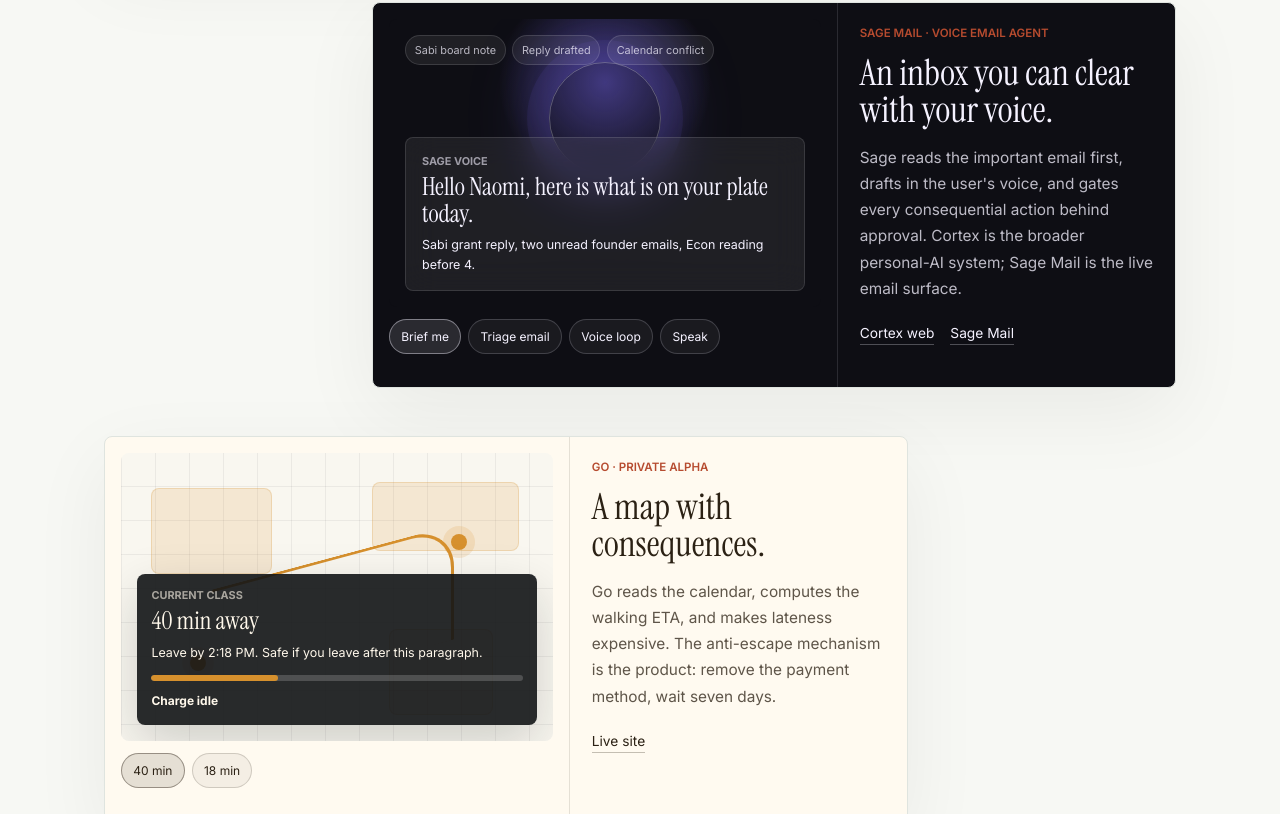
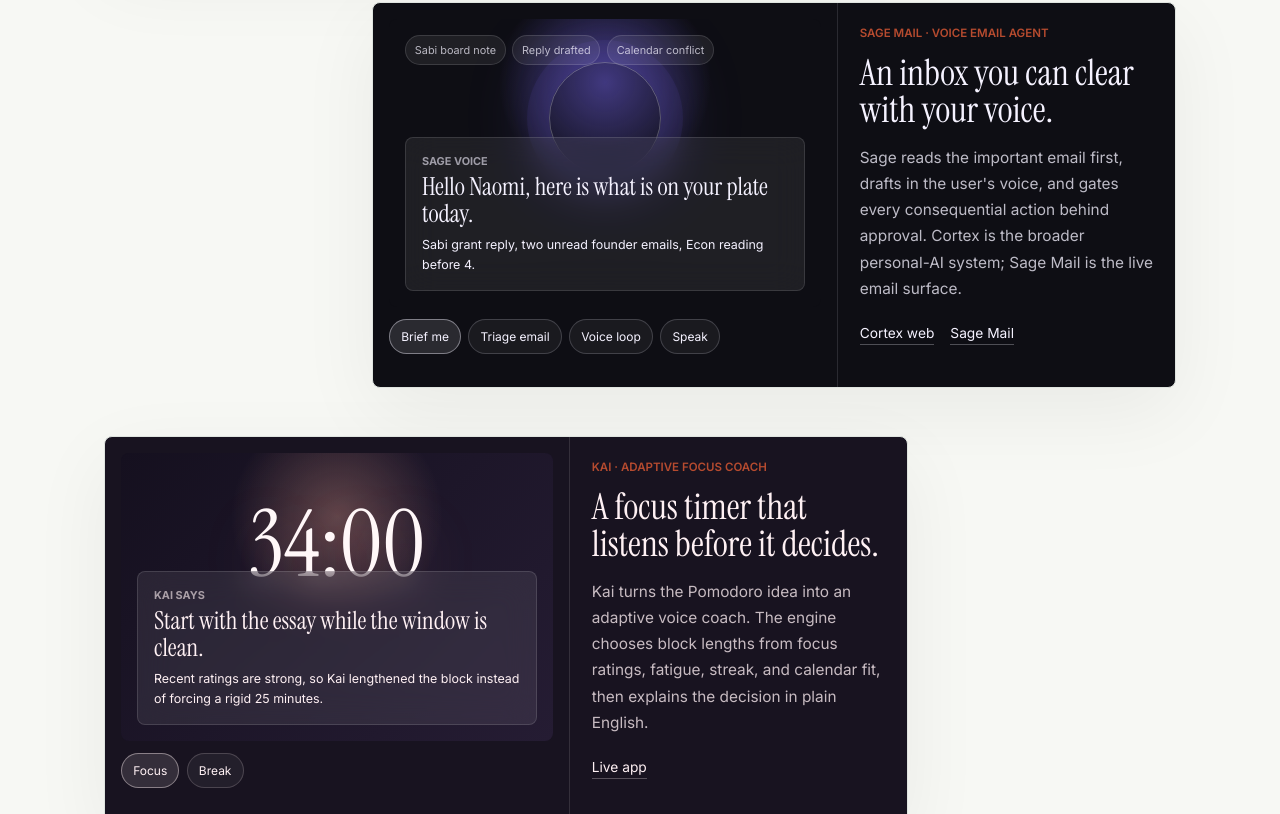
Before and after one commit to thegirwhocodes/portfolio, a Next.js app: page / in a window 1280 px wide. Shown: the part 2787-3601 px from the top of the page. Built offline with nearby package versions, Linux system fonts and the light colour scheme.

Commit message:
Remove Go from project showcase
Co-Authored-By: Claude Sonnet 5 <noreply@anthropic.com>

```diff
--- a/app/page.tsx
+++ b/app/page.tsx
@@ -97,7 +97,7 @@ export default function Home() {
         <SectionIntro
           eyebrow="Selected work"
           title="Each project gets its own world."
-          body="One project per row, alternating left and right. Each surface is built to feel like the app itself: the live Sabi demo, a Dactyl translation loop, Sage reading an inbox, Go with money on the line, Kai in focus mode, Ed.it cutting video, and the systems that orbit them."
+          body="One project per row, alternating left and right. Each surface is built to feel like the app itself: the live Sabi demo, a Dactyl translation loop, Sage reading an inbox, Kai in focus mode, Ed.it cutting video, and the systems that orbit them."
         />
 
         <ProductShowcase />
--- a/app/product-showcase.tsx
+++ b/app/product-showcase.tsx
@@ -100,29 +100,9 @@ const editModes = {
   },
 };
 
-const goModes = {
-  calm: {
-    label: "40 min",
-    eta: "40 min away",
-    leave: "Leave by 2:18 PM",
-    status: "Safe if you leave after this paragraph.",
-    risk: "Charge idle",
-    progress: 34,
-  },
-  danger: {
-    label: "18 min",
-    eta: "18 min away",
-    leave: "Leave now",
-    status: "The geofence has no sympathy.",
-    risk: "$100 armed",
-    progress: 78,
-  },
-};
-
 type DactylKey = keyof typeof dactylSigns;
 type BethelKey = keyof typeof bethelStudies;
 type SageKey = keyof typeof sageModes;
-type GoKey = keyof typeof goModes;
 type KaiKey = keyof typeof kaiModes;
 type EditKey = keyof typeof editModes;
 type RingsState = "draft" | "sent" | "hold";
@@ -134,7 +114,6 @@ export default function ProductShowcase() {
       <DactylCard />
       <BethelCard />
       <SageCard />
-      <GoCard />
       <KaiCard />
       <EditCard />
       <RingsCard />
@@ -418,51 +397,6 @@ function EditCard() {
   );
 }
 
-function GoCard() {
-  const [modeKey, setModeKey] = useState<GoKey>("calm");
-  const mode = goModes[modeKey];
-
-  return (
-    <ProductCard
-      className="vibe-go"
-      eyebrow="Go · private alpha"
-      title="A map with consequences."
-      body="Go reads the calendar, computes the walking ETA, and makes lateness expensive. The anti-escape mechanism is the product: remove the payment method, wait seven days."
-      links={[{ href: "https://go-place.vercel.app", label: "Live site" }]}
-    >
-      <div className="go-stage">
-        <span className="go-block block-a" />
-        <span className="go-block block-b" />
-        <span className="go-block block-c" />
-        <div className="route-line" />
-        <div className="route-dot start" />
-        <div className="route-dot end" />
-        <div className="go-eta">
-          <span>Current class</span>
-          <strong>{mode.eta}</strong>
-          <p>{mode.leave}. {mode.status}</p>
-          <div className="go-meter" aria-label={`Route risk ${mode.progress}%`}>
-            <i style={{ width: `${mode.progress}%` }} />
-          </div>
-          <b>{mode.risk}</b>
-        </div>
-      </div>
-      <div className="demo-controls" aria-label="Go urgency selector">
-        {Object.entries(goModes).map(([key, item]) => (
-          <button
-            className={modeKey === key ? "is-active" : ""}
-            key={key}
-            onClick={() => setModeKey(key as GoKey)}
-            type="button"
-          >
-            {item.label}
-          </button>
-        ))}
-      </div>
-    </ProductCard>
-  );
-}
-
 function RingsCard() {
   const [state, setState] = useState<RingsState>("draft");
 
```
